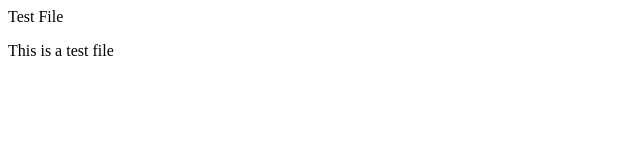
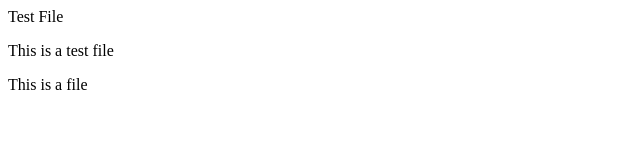
Before and after one commit to msanupama/newGitTest, a plain HTML site: page index.html in a window 1280 px wide. Shown: the full height of the page, 0-640 px from the left. Drawn offline with Linux system fonts and the light colour scheme.

Commit message:
added index.html

```diff
--- a/index.html
+++ b/index.html
@@ -2,5 +2,7 @@
   <head> Test File</head>
     <body>
       <p> This is a test file</p>
+      <p> This is a file</p>
+
     </body>
 </html>
```
